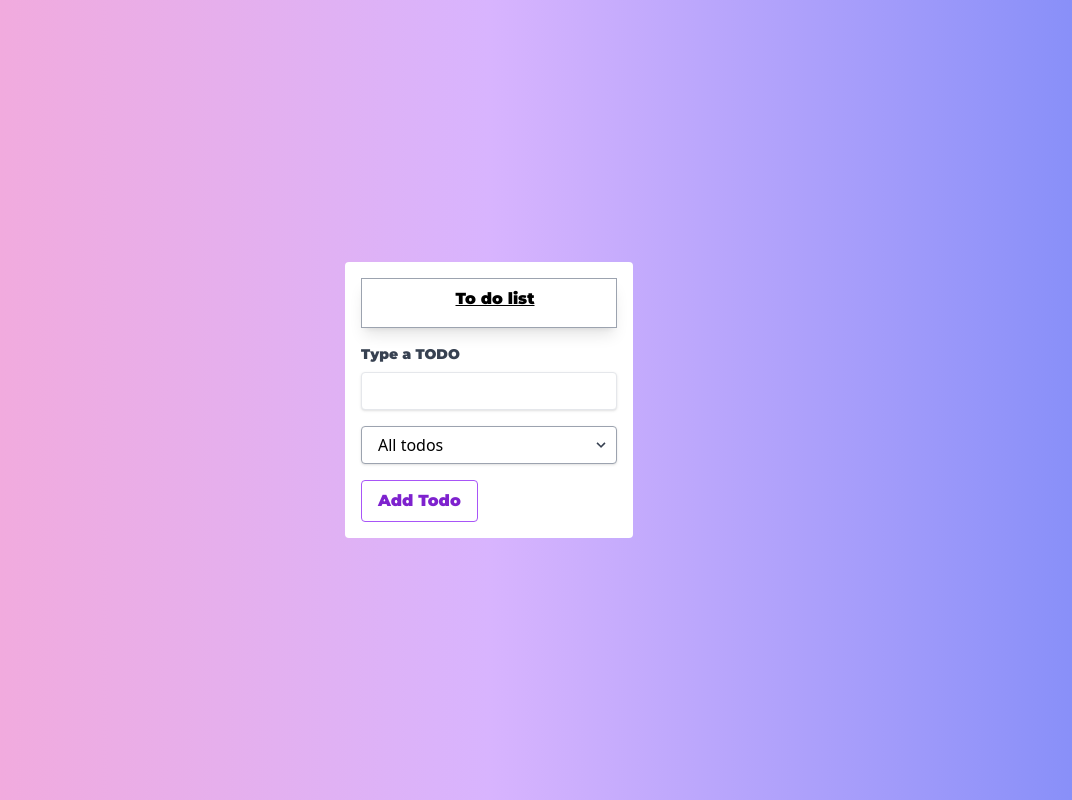
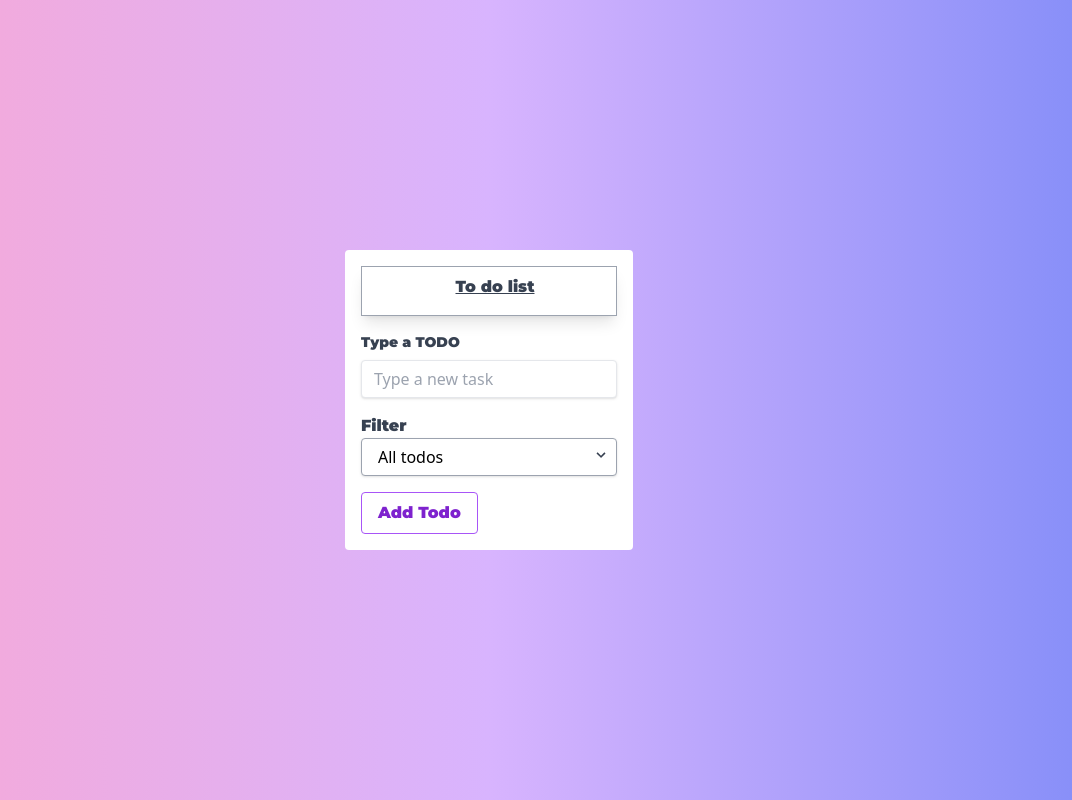
Before and after one commit to ismaelrodino2/Todo, a React (Create React App) app: page / in a window 1280 px wide. Shown: the whole page, without its empty margins (151-1223 px from the left). Built offline with nearby package versions, Linux system fonts and the light colour scheme.

Commit message:
add todos as a global state

```diff
--- a/package.json
+++ b/package.json
@@ -4,7 +4,7 @@
   "private": true,
   "dependencies": {
     "@testing-library/jest-dom": "^5.14.1",
-    "@testing-library/react": "^12.0.0",
+    "@testing-library/react": "^12.1.2",
     "@testing-library/user-event": "^13.2.1",
     "@types/jest": "^27.0.1",
     "@types/node": "^16.7.13",
--- a/src/App.tsx
+++ b/src/App.tsx
@@ -1,15 +1,13 @@
-import { useState } from 'react';
 import { AddTodoForm } from './components/AddTodoForm';
-import { FilterTodoForm } from './components/FilterTodoForm';
 import { TodoList } from './components/TodoList';
-
-const initialTodos: Array<Todo> = [];
+import { useTodos } from './Store/todos';
 
 const App: React.FC = () => {
-  const [todos, setTodos] = useState(initialTodos);
+  const setTodos = useTodos((state) => state.setTodos);
+  const todos = useTodos((state) => state.todos);
 
   const toggleTodo: ToggleTodo = (selectedTodo) => {
-    const newTodos = todos.map((todo) => {
+    const newTodos = todos.map((todo:Todo) => {
       if (todo === selectedTodo) {
         return {
           ...todo,
@@ -23,7 +21,7 @@ const App: React.FC = () => {
 
   const addTodo: AddTodo = (newTodo) => {
     newTodo.trim() !== '' &&
-      setTodos([
+    setTodos([
         ...todos,
         { text: newTodo, complete: false, id: new Date().getTime() },
       ]);
@@ -31,10 +29,10 @@ const App: React.FC = () => {
 
   return (
     <div className="bg-gradient-to-r from-pink-300 via-purple-300 to-indigo-400">
-      <div className="container mx-auto px-4 max-w-xs	flex flex-col	h-screen flex justify-center">
+      <div className="container mx-auto px-4 max-w-xs flex-col	h-screen flex justify-center">
         <div className='bg-white px-4 py-4 rounded'>
-          <TodoList setTodos={setTodos} todos={todos} toggleTodo={toggleTodo} />
-          <AddTodoForm addTodo={addTodo} todos={todos} />
+          <TodoList toggleTodo={toggleTodo} />
+          <AddTodoForm addTodo={addTodo} />
         </div>
       </div>
     </div>
--- /dev/null
+++ b/src/Store/todos.ts
@@ -0,0 +1,15 @@
+import create from 'zustand';
+
+type State = {
+  todos: Array<Todo>;
+  setTodos: (value: Array<Todo>) => void;
+};
+
+export const useTodos = create<State>((set) => ({
+  todos: [],
+
+  setTodos: (todo)=>{
+    set(()=> ({todos: todo}))
+  },
+
+}));
--- a/src/components/AddTodoForm/index.tsx
+++ b/src/components/AddTodoForm/index.tsx
@@ -1,13 +1,15 @@
 import { ChangeEvent, FormEvent, useState } from 'react';
+import { useTodos } from '../../Store/todos';
 import { FilterTodoForm } from '../FilterTodoForm';
 
 interface addTodoFormProps {
   addTodo: AddTodo;
-  todos: Array<Todo>;
 }
 
-export const AddTodoForm: React.FC<addTodoFormProps> = ({ addTodo, todos }) => {
+export const AddTodoForm: React.FC<addTodoFormProps> = ({ addTodo }) => {
   const [newTodo, setNewTodo] = useState('');
+
+  const todos = useTodos((state) => state.todos);
 
   const handleChange = (e: ChangeEvent<HTMLInputElement>) => {
     setNewTodo(e.target.value);
@@ -22,9 +24,13 @@ export const AddTodoForm: React.FC<addTodoFormProps> = ({ addTodo, todos }) => {
   return (
     <form className="w-full max-w-xs">
       <div className="mb-4">
-        <label className="block text-gray-700 text-sm font-bold mb-2">Type a TODO</label>
+        <label className="block text-gray-700 text-sm font-bold mb-2">
+          Type a TODO
+        </label>
         <input
-          className="shadow appearance-none border rounded w-full py-2 px-3 text-gray-700 leading-tight focus:outline-none focus:shadow-outline"
+          data-testid="form-field"
+          placeholder="Type a new task"
+          className="shadow appearance-none border rounded w-full py-2 px-3  leading-tight focus:outline-none focus:shadow-outline"
           type="text"
           value={newTodo}
           onChange={handleChange}
@@ -32,6 +38,7 @@ export const AddTodoForm: React.FC<addTodoFormProps> = ({ addTodo, todos }) => {
       </div>
       <FilterTodoForm todos={todos} />
       <button
+        data-testid="form-btn"
         type="submit"
         className="bg-transparent hover:bg-blue-300 mt-4 text-purple-700 hover:text-white py-2 px-4 border border-purple-500 hover:border-transparent rounded"
         onClick={handleSubmit}
--- a/src/components/FilterTodoForm/index.tsx
+++ b/src/components/FilterTodoForm/index.tsx
@@ -11,6 +11,7 @@ export const FilterTodoForm: React.FC<FilterTodoFormProps> = () => {
 
   return (
     <div className='inline-block relative w-64'>
+      <h1>Filter</h1>
       <select
         value={value}
         onChange={(e) => changeValue(e.target.value)}
@@ -20,7 +21,7 @@ export const FilterTodoForm: React.FC<FilterTodoFormProps> = () => {
         <option value={1}>Unmarked todos</option>
         <option value={2}>All todos</option>
       </select>
-      <div className="pointer-events-none absolute inset-y-0 right-0 flex items-center px-2 text-gray-700">
+      <div className="pointer-events-none absolute inset-y-0 right-0 flex items-center px-2 top-5 text-gray-700">
         <svg
           className="fill-current h-4 w-4"
           xmlns="http://www.w3.org/2000/svg"
--- a/src/components/TodoList/index.tsx
+++ b/src/components/TodoList/index.tsx
@@ -1,19 +1,20 @@
 import { useEffect, useState } from 'react';
 import { useFilterValue } from '../../Store/filter-value';
+import { useTodos } from '../../Store/todos';
 import { TodoListItem } from '../TodoListItem';
 
 interface TodoListProps {
-  todos: Array<Todo>;
   toggleTodo: ToggleTodo;
-  setTodos: (value: Array<Todo>) => void;
 }
 
 export const TodoList: React.FC<TodoListProps> = ({
-  todos,
   toggleTodo,
-  setTodos,
 }) => {
   const value = useFilterValue((state) => state.value);
+
+  const setTodos = useTodos((state) => state.setTodos);
+  const todos = useTodos((state) => state.todos);
+
 
   const [checkboxesToDisplay, SetcheckboxesToDisplay] = useState(todos);
 
@@ -31,9 +32,7 @@ export const TodoList: React.FC<TodoListProps> = ({
     if (value === '2') {
       SetcheckboxesToDisplay(todos);
     }
-    console.log(checkboxesToDisplay);
-    console.log(todos);
-    console.log(typeof value);
+
   }, [todos, value]);
 
   return (
--- a/src/components/TodoListItem/index.tsx
+++ b/src/components/TodoListItem/index.tsx
@@ -12,9 +12,7 @@ export const TodoListItem: React.FC<TodoListItemProps> = ({
   setTodos,
 }) => {
   function deleteTodo(id: number) {
-    console.log(id);
     const updatedTodos = [...todos].filter((todo) => todo.id !== id);
-    console.log(updatedTodos);
     setTodos(updatedTodos);
   }
 
--- a/src/index.css
+++ b/src/index.css
@@ -7,7 +7,8 @@
 @layer base {
   label,
   option,
+  h1,
   button {
-    @apply font-montserrat;
+    @apply font-montserrat text-gray-700;
   }
 }
```
Also changed, not shown: 2 other files (tests, documents, lock files or other folders).
